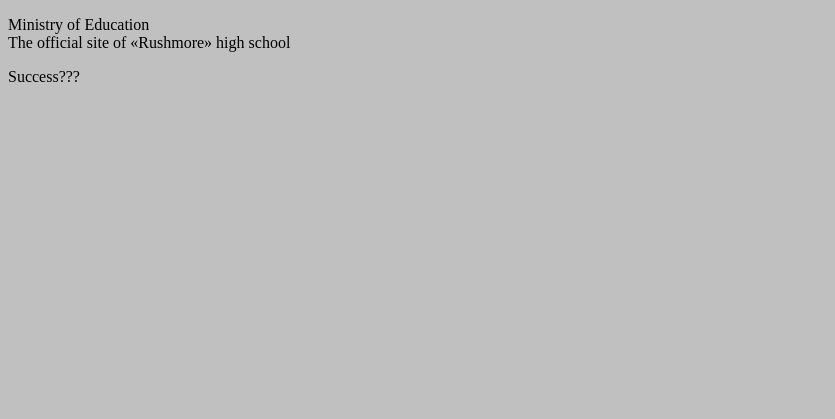
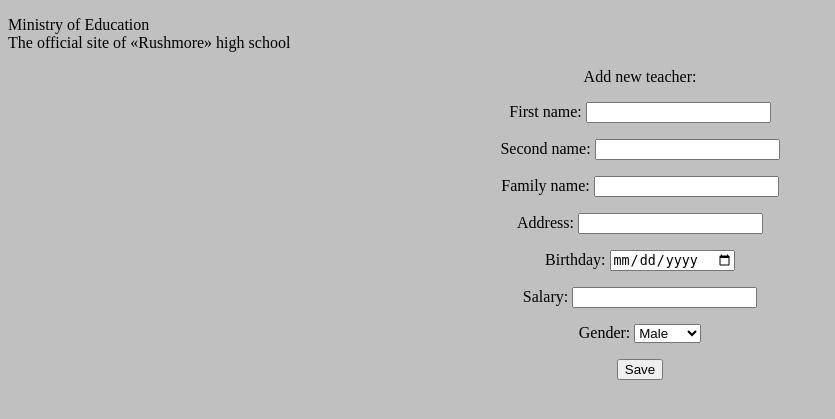
Before and after one commit to smolin8033/Electronic-grade-book, a Django app: page /school/manager/teacher/create/ in a window 1280 px wide. Shown: the top 419 px of the page, without its empty margins (0-835 px from the left). Run offline with Django 3.2, Linux system fonts and the light colour scheme.

Commit message:
define get_absolute_url method inside class Teacher

```diff
--- a/school/models.py
+++ b/school/models.py
@@ -59,6 +59,9 @@ class Teacher(models.Model):
         return "%s %s %s" % \
                (self.family_name, self.first_name, self.second_name)
 
+    def get_absolute_url(self):
+        return reverse("teacher_list")
+
     class Meta:
         ordering = ("family_name",)
 
--- a/school/templates/teacher_create.html
+++ b/school/templates/teacher_create.html
@@ -1,5 +1,11 @@
 {% extends 'base.html' %}
 
 {% block content %}
-Success???
+<center>
+    Add new teacher:
+    <form action="." method="POST">{% csrf_token %}
+    {{ form.as_p }}
+    <input type="submit" value="Save" />
+    </form>
+</center>
 {% endblock %}
```
